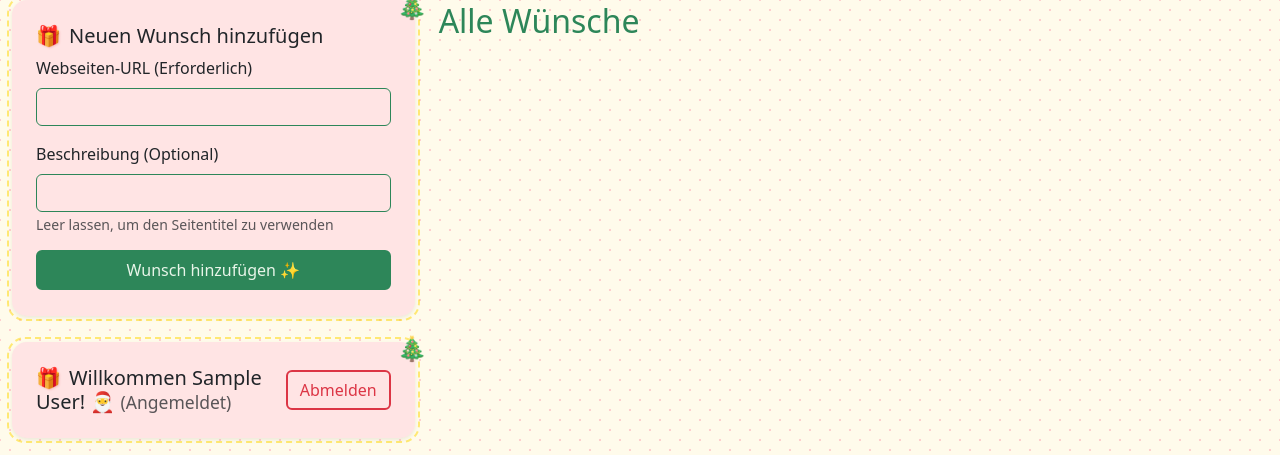
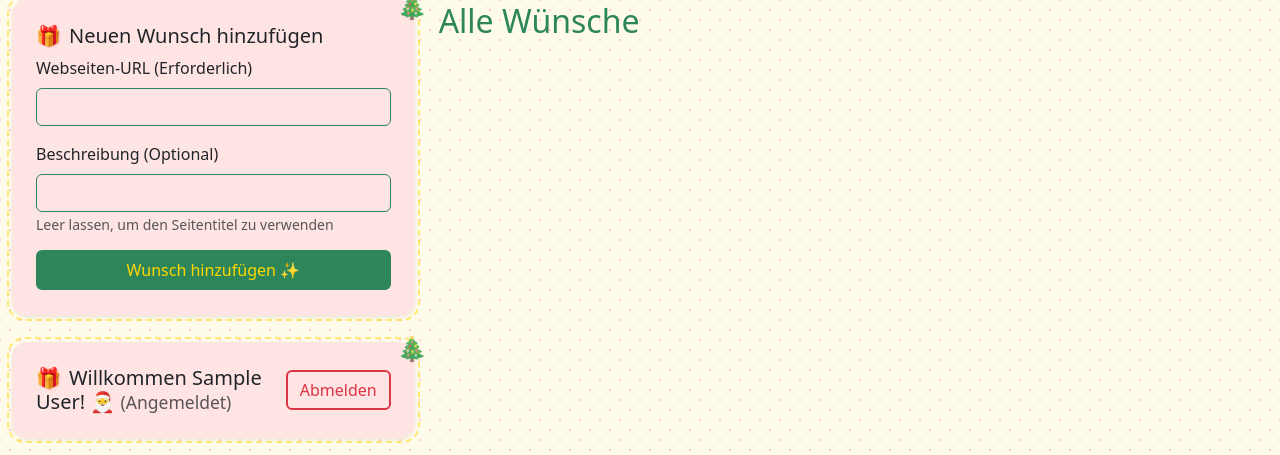
Before and after one commit to jonnyk21/wishlist, a Flask app: page /dashboard in a window 1280 px wide, with the pointer over the restyled element. Shown: the part 100-555 px from the top of the page. Run offline with Flask 3, Linux system fonts and the light colour scheme; the visitor is signed in with stand-in values (Sample User, id 1); data comes from the database, SQL or seed files in the repository; data that the repository does not hold is empty.

Commit message:
Update button hover styles: Changed hover text color to a more visible shade for better readability.

```diff
--- a/templates/base.html
+++ b/templates/base.html
@@ -49,7 +49,7 @@
 
         .btn-success:hover {
             background-color: var(--primary-color) !important;
-            color: var(--primary-light) !important;
+            color: var(--secondary-color) !important;
             transform: translateY(-2px);
         }
 
```
